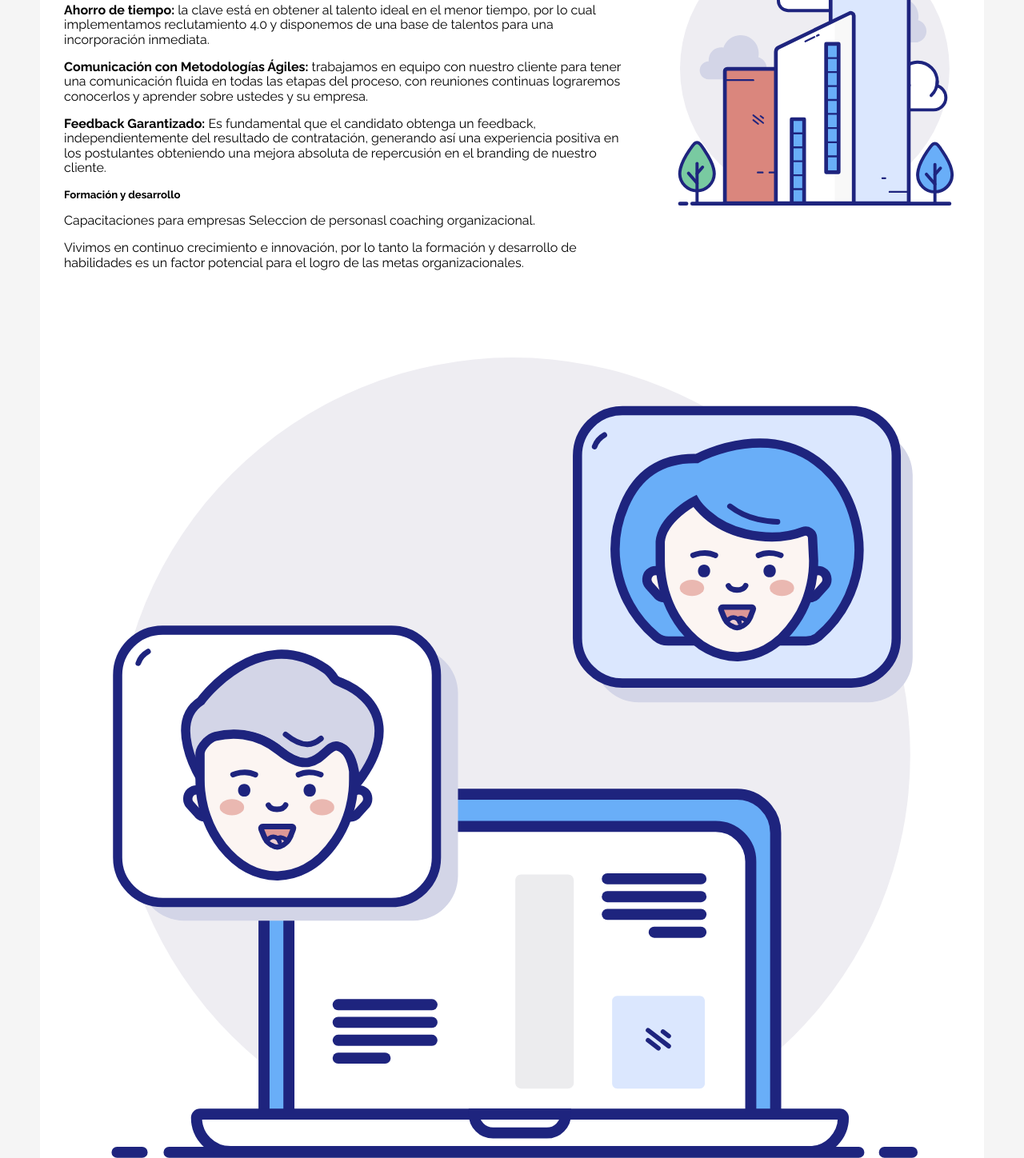
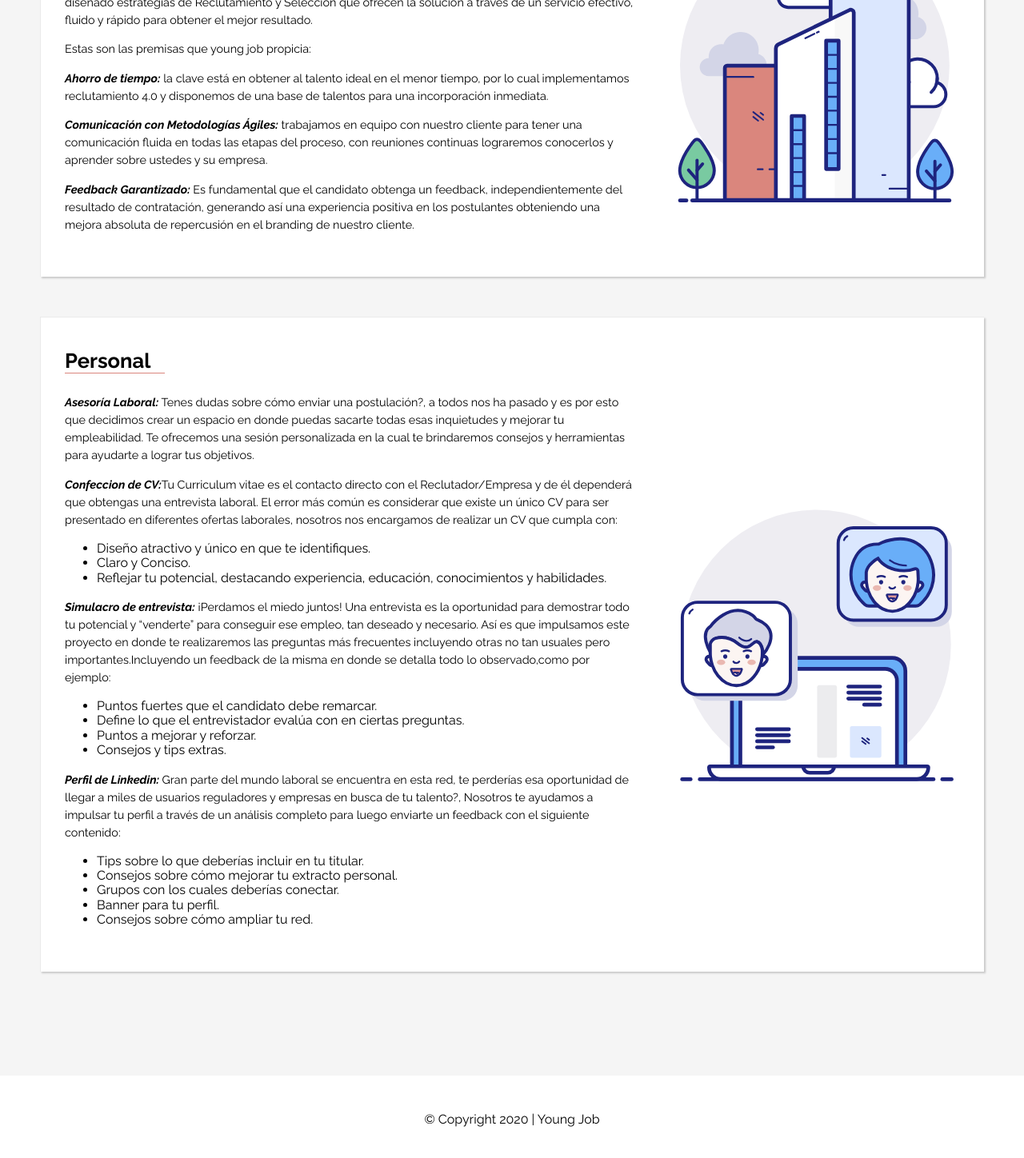
Before and after one commit to Hhernanoliva/youngjob, a plain HTML site: page servicios.html in a window 1280 px wide. Shown: the part 263-1711 px from the top of the page at 80% size. Drawn offline with nearby package versions, Linux system fonts and the light colour scheme; a script that the page names is missing; a web font is replaced by a local one.

Commit message:
terminando servicios

```diff
--- a/js/app.js
+++ b/js/app.js
@@ -63,7 +63,7 @@ const load = () => {
                     ['#a07e97', '#936787'],
                     ['#fc68af', '#fa9dca']
                 ],
-                transitionSpeed: 3000
+                transitionSpeed: 2000
             }
 
         }
--- a/scss/sections/_servicios-page.scss
+++ b/scss/sections/_servicios-page.scss
@@ -4,16 +4,17 @@
 
 .servicio-page{
     padding: 80px 50px 50px 50px;
-    background-color: rgb(245, 245, 245);
+    background-color: #f5f5f5;
     .container-servicio{
         background-color: #fff;
-        .empresa{
+        .contenido{
             display: flex;
             justify-content: space-around;
             .izq{
                 width:100%;
                 min-width: 300px;
                 padding: 0 15px 0 30px;
+                h3{}
                 h5{
                     margin: 5px 0;
                 }
@@ -31,26 +32,34 @@
                 }
             }
         }
-        .personalizado{
 
-        }
-        .educacion{
-
-        }
     }
     @include respon(tablet){
-        padding: 80px 50px 50px 50px;
+        padding: 80px 50px 80px 50px;
         .container-servicio{
-            .empresa{
+            margin: 0 0 50px 0;
+            .contenido{
+                padding: 40px 0 40px 0;
+                box-shadow: rgba(0, 0, 0, 0.18) 2px 2px 2px;
+                border-top: 1px inset rgba(0,0,0,.08);
+                border-left: 1px inset rgba(0,0,0,.08);
                 .izq{
                 width:100%;
                 min-width: 300px;
                 padding: 0 15px 0 30px;
                     h3{
-                        margin: 0 0 10px 0;
+                        width: 125px;
+                        margin: 0 0 25px 0;
+                        border-bottom: solid 1px #da867d;
+                        font-size: 1.6rem;
                     }
                     h5{
                         margin: 5px 0;
+                        font-size: 1.1rem;
+                    }
+                    p{
+                        font-size: 0.9rem;
+                        line-height:22px
                     }
                 }
                 .der{
@@ -66,12 +75,6 @@
                     }
                 }
             }
-            .personalizado{
-
-            }
-            .educacion{
-
-            }
         }
      }
     @include respon(mobile){
@@ -81,7 +84,7 @@
             background-color: #fff;
             display: flex;
             flex-direction: column;
-            .empresa{
+            .contenido{
                 display: flex;
                 flex-direction: column;
                 .izq{
--- a/servicios.html
+++ b/servicios.html
@@ -28,46 +28,102 @@
 
     <section class="servicio-page">
         <div class="container-servicio">
-            <div class="empresa">
+            <div class="contenido">
                 <div class="izq">
-                    <h3>Empresas</h3>
+                    <h3>Empresas </h3>
                     <h5>Atracción de talento.</h5>
-                    <p> Sabemos que el Talento Humano es el protagonista de tu empresa, pero encontrar
+                    <p> &nbsp;&nbsp;&nbsp;&nbsp;Sabemos que el Talento Humano es el protagonista de tu empresa, pero encontrar
                         al indicado se convierte en un desafío si no tienes a un equipo de profesionales
                         que te acompañen. Para esto hemos diseñado estrategias de Reclutamiento y Selección
                         que ofrecen la solución a través de un servicio efectivo, fluido y rápido para obtener
                         el mejor resultado.</p>
                     <p>Estas son las premisas que young job propicia:</p>
-                    <p> <strong>Ahorro de tiempo:</strong> la clave está en obtener al talento ideal en el menor tiempo,
+                    <p> <strong><i>Ahorro de tiempo:</i></strong> la clave está en obtener al talento ideal en el menor tiempo,
                         por lo cual implementamos reclutamiento 4.0 y disponemos de una base de talentos
                         para una incorporación inmediata.</p>
-                    <p> <strong>Comunicación con Metodologías Ágiles:</strong>  trabajamos en equipo con nuestro cliente para tener una
+                    <p> <strong><i>Comunicación con Metodologías Ágiles:</i></strong>  trabajamos en equipo con nuestro cliente para tener una
                         comunicación fluida en todas las etapas del proceso, con reuniones continuas
                         lograremos conocerlos y aprender sobre ustedes y su empresa.</p>
-                    <p> <strong>Feedback Garantizado:</strong> Es fundamental que el candidato obtenga un feedback,
+                    <p> <strong><i>Feedback Garantizado:</i></strong> Es fundamental que el candidato obtenga un feedback,
                         independientemente del resultado de contratación, generando así una experiencia
                         positiva en los postulantes obteniendo una mejora absoluta de repercusión en el
                         branding de nuestro cliente.</p>
-                    <h5>Formación y desarrollo</h5>
-                    <p>Capacitaciones para empresas Seleccion de personasl coaching organizacional.</p>
-                    <p>Vivimos en continuo crecimiento e innovación, por lo tanto la formación y desarrollo
-                        de habilidades es un factor potencial para el logro de las metas organizacionales.</p>
-
                 </div>
                 <div class="der">
                     <img src="./img/empresa.svg" alt="">
                 </div>
             </div>
-            <div class="personalizado">
+        </div>
+
+        <div class="container-servicio">
+            <div class="contenido">
                 <div class="izq">
+                    <h3>Personal </h3>
+                    <p><strong><i>Asesoría Laboral:</i></strong> Tenes dudas sobre cómo enviar una postulación?, a todos nos ha
+                        pasado y es por esto que decidimos crear un espacio en donde puedas sacarte todas esas inquietudes y mejorar
+                        tu empleabilidad. Te ofrecemos una sesión personalizada en la cual te brindaremos consejos y herramientas
+                        para ayudarte a lograr tus objetivos.
+                    </p>
+                    <p> <strong><i>Confeccion de CV:</i></strong>Tu Curriculum vitae es el contacto directo con el Reclutador/Empresa
+                        y de él dependerá que obtengas una entrevista laboral. El error más común es considerar
+                        que existe un único CV para ser presentado en diferentes ofertas laborales, nosotros nos encargamos
+                        de realizar un CV  que cumpla con:
+                    </p>
+                    <ul>
+                        <li>Diseño atractivo y único en que te identifiques.</li>
+                        <li>Claro y Conciso.</li>
+                        <li>Reflejar tu potencial, destacando  experiencia, educación, conocimientos y habilidades.
+                        </li>
+                    </ul>
+                    <p> <strong><i>Simulacro de entrevista: </i></strong>¡Perdamos el miedo juntos! Una entrevista es la
+                        oportunidad para demostrar todo tu potencial y “venderte” para conseguir ese empleo, tan deseado y
+                        necesario. Así es que impulsamos este proyecto en donde te realizaremos las preguntas más frecuentes
+                        incluyendo otras no tan usuales pero importantes.Incluyendo un feedback de la misma en donde se detalla
+                        todo lo observado,como por ejemplo:
+                    </p>
+                    <ul>
+                        <li>Puntos fuertes que el candidato debe remarcar.</li>
+                        <li>Define lo que el entrevistador evalúa con en ciertas preguntas.</li>
+                        <li>Puntos a mejorar y reforzar.</li>
+                        <li>Consejos y tips extras.</li>
+                    </ul>
+                    <p> <strong><i>Perfil de Linkedin: </i></strong>Gran parte del mundo laboral se encuentra en
+                        esta red, te perderías esa oportunidad de llegar a miles de usuarios reguladores y empresas
+                        en busca de tu talento?, Nosotros te ayudamos a impulsar tu perfil a través de un análisis completo
+                        para luego enviarte un feedback con el siguiente contenido:
+                    </p>
+                    <ul>
+                        <li>Tips sobre lo que deberías incluir en tu titular.</li>
+                        <li>Consejos sobre cómo mejorar tu extracto personal.</li>
+                        <li>Grupos con los cuales deberías conectar.</li>
+                        <li>Banner para tu perfil.</li>
+                        <li>Consejos sobre cómo ampliar tu red.</li>
+                    </ul>
+                </div>
+                <div class="der">
                     <img src="./img/individual.svg" alt="">
                 </div>
-                <div class="der"></div>
             </div>
-            <div class="educacion">
-                <div class="izq"></div>
-                <div class="der"></div>
+        </div>
+
+        <div class="container-servicios">
+            <div class="contenido">
+                <div class="izq">
+
+                </div>
+                <div class="der">
+
+                </div>
             </div>
+        </div>
+
+        <div class="personalizado">
+
+            <div class="der"></div>
+        </div>
+        <div class="educacion">
+            <div class="izq"></div>
+            <div class="der"></div>
         </div>
 
     </section>
```
Also changed, not shown: css/style.css.
